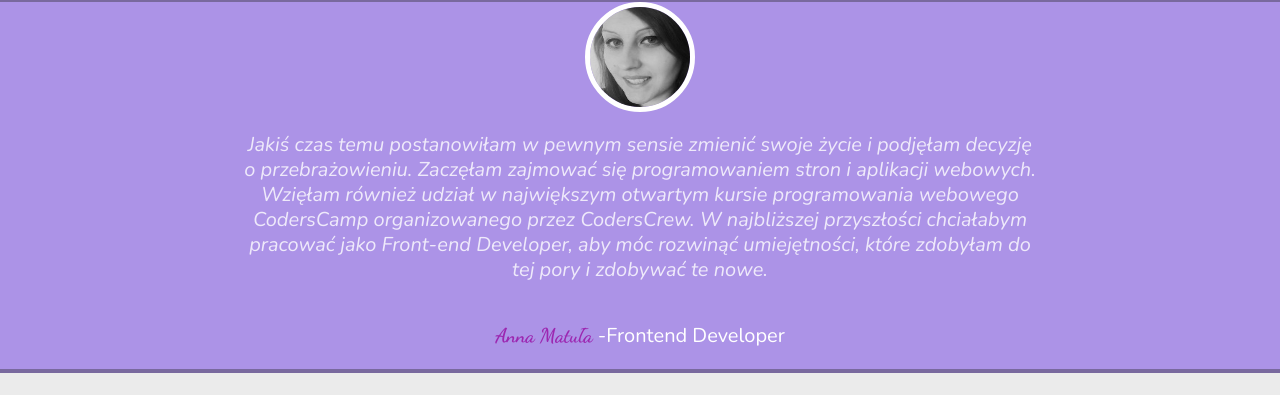
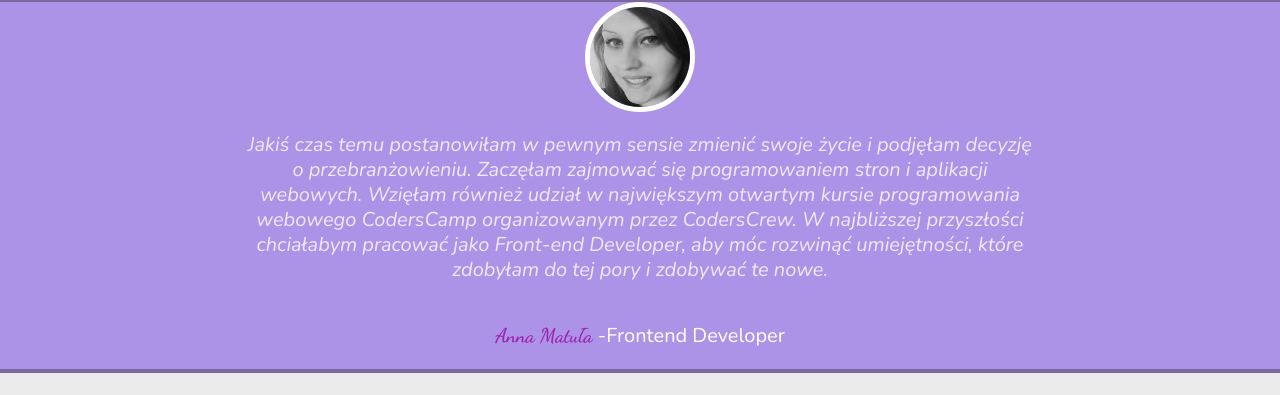
Before and after one commit to AnnaMatula/Wizytowka, a plain HTML site: page index.html in a window 1280 px wide. Shown: the part 820-1215 px from the top of the page. Drawn offline with nearby package versions, Linux system fonts and the light colour scheme.

Commit message:
Change misprints in index.html

```diff
--- a/index.html
+++ b/index.html
@@ -39,9 +39,9 @@
         <blockquote>Jakiś czas temu postanowiłam w pewnym sensie zmienić swoje życie i
             podjęłam
             decyzję o
-            przebrażowieniu. Zaczęłam zajmować się programowaniem stron i aplikacji webowych.
+            przebranżowieniu. Zaczęłam zajmować się programowaniem stron i aplikacji webowych.
             Wzięłam również udział w największym otwartym kursie programowania webowego CodersCamp
-            organizowanego przez CodersCrew. W najbliższej przyszłości chciałabym pracować jako
+            organizowanym przez CodersCrew. W najbliższej przyszłości chciałabym pracować jako
             Front-end Developer, aby móc rozwinąć umiejętności, które zdobyłam do tej pory i zdobywać te nowe.
         </blockquote>
         <p><strong>Anna Matuła</strong> -Frontend Developer</p>
@@ -67,9 +67,6 @@
             function classToggle() {
                 this.classList.toggle('active');
                 var el = document.getElementsByClassName('navigation-menu');
-
-                // el[0].style.backgroundColor = "red";
-                // console.log(el);
             }
             document.querySelector('#hamburger').addEventListener('click', classToggle);
         </script>
```
